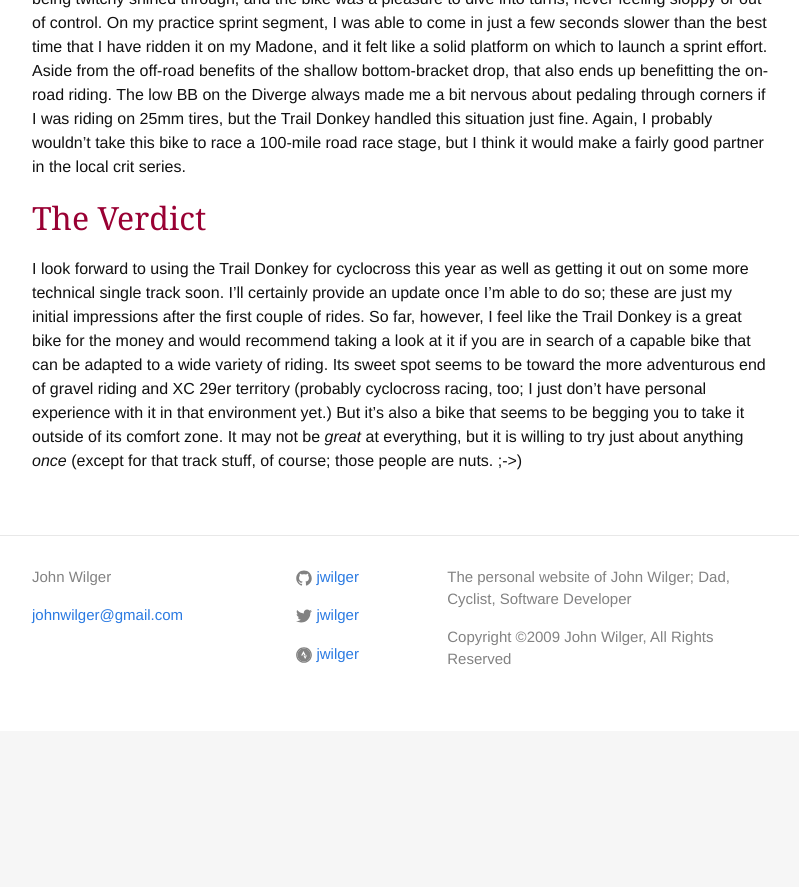
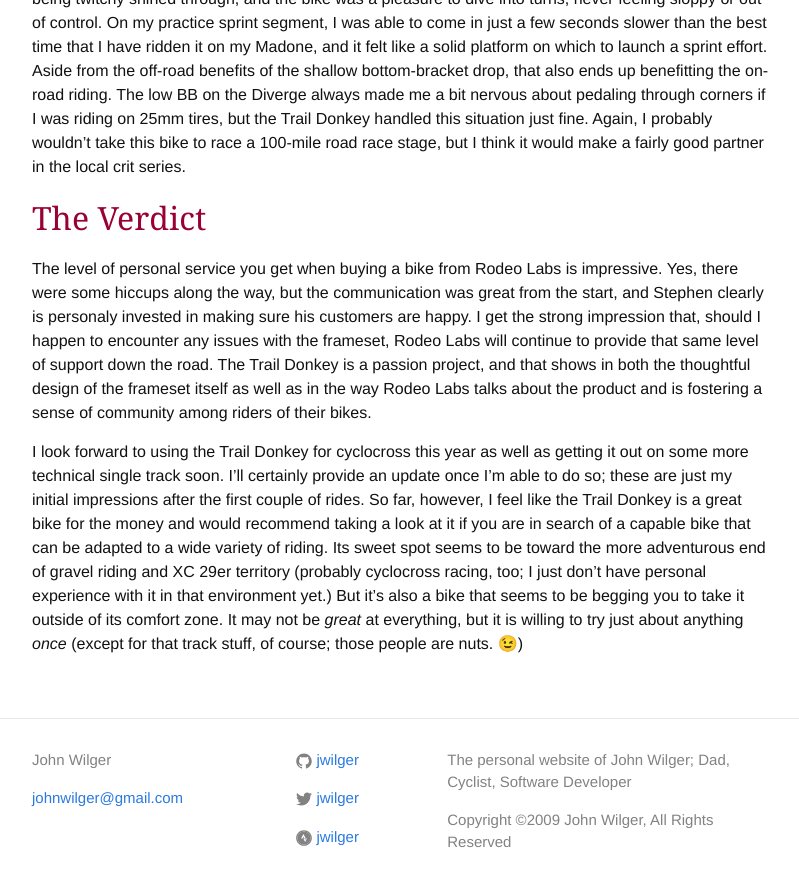
Before and after one commit to jwilger/jwilger.github.io, a Jekyll site: the page built from _posts/2019-07-14-td3-initial-review.md, in a window 1280 px wide and 900 px high, scrolled down 7110 px. Shown: the top 887 px of the window, without its empty margins (238-1037 px from the left). Built offline with Jekyll 4.4.1, drawn with Linux system fonts in a browser that asks for light colours; comment, search, counter and statistics services are not loaded; before the commit the page ends 7841 px from its top, so only the background shows below that.

Commit message:
small update to article

```diff
--- a/_posts/2019-07-14-td3-initial-review.md
+++ b/_posts/2019-07-14-td3-initial-review.md
@@ -268,6 +268,14 @@
 
 ## The Verdict
 
+The level of personal service you get when buying a bike from Rodeo Labs is impressive. Yes, there
+were some hiccups along the way, but the communication was great from the start, and Stephen
+clearly is personaly invested in making sure his customers are happy. I get the strong impression
+that, should I happen to encounter any issues with the frameset, Rodeo Labs will continue to
+provide that same level of support down the road. The Trail Donkey is a passion project, and that
+shows in both the thoughtful design of the frameset itself as well as in the way Rodeo Labs talks
+about the product and is fostering a sense of community among riders of their bikes.
+
 I look forward to using the Trail Donkey for cyclocross this year as well as getting it out on
 some more technical single track soon. I'll certainly provide an update once I'm able to do so;
 these are just my initial impressions after the first couple of rides. So far, however, I feel
@@ -277,4 +285,4 @@
 cyclocross racing, too; I just don't have personal experience with it in that environment yet.)
 But it's also a bike that seems to be begging you to take it outside of its comfort zone. It may
 not be _great_ at everything, but it is willing to try just about anything _once_ (except for that
-track stuff, of course; those people are nuts. ;->)
+track stuff, of course; those people are nuts. 😉)
```
